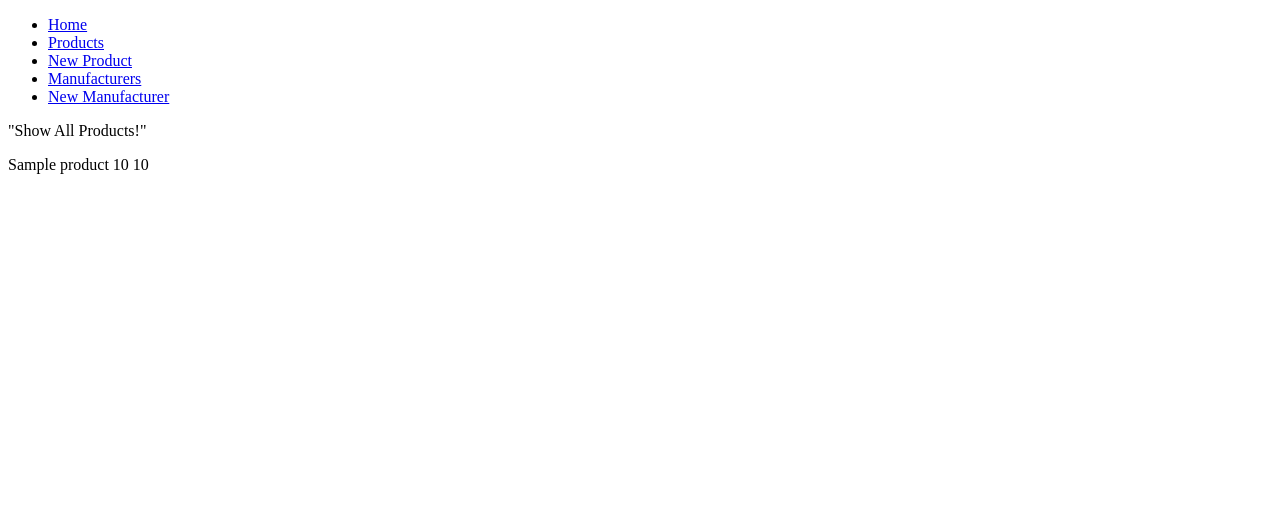
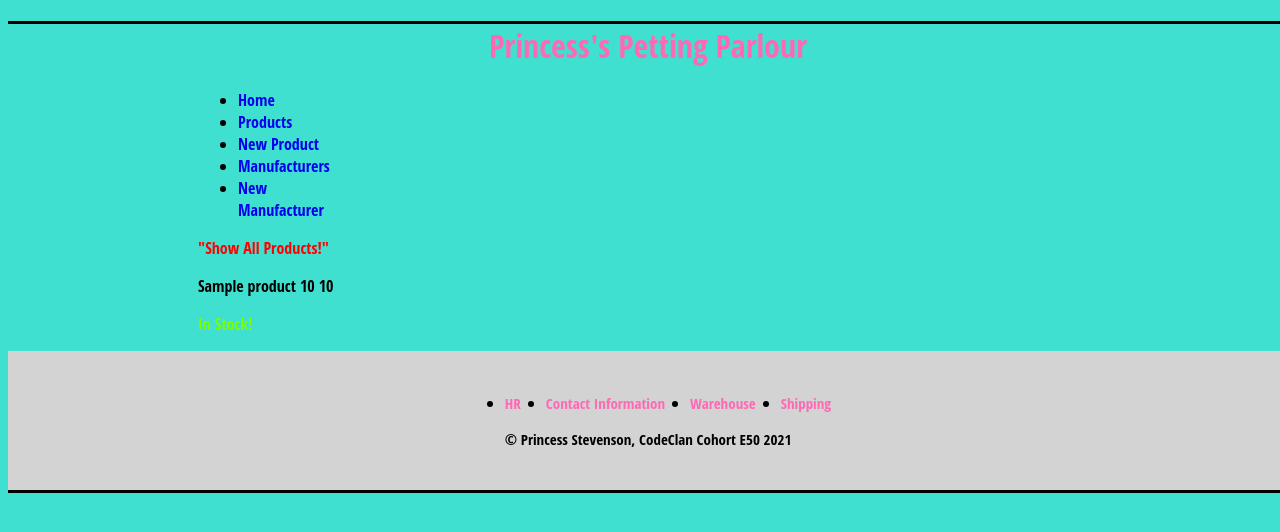
Before and after one commit to PrincessStevenson/project1_shop, a Flask app: page /products in a window 1280 px wide. Shown: the top 532 px of the page. Run offline with Flask 2, Linux system fonts and the light colour scheme; a database or web service that is not in the repository returns one stand-in record (values such as "Sample title"); some libraries are stand-ins or nearby versions.

Commit message:
some CSS added and some html - stock notifcation and colours added

```diff
--- a/models/product.py
+++ b/models/product.py
@@ -10,16 +10,14 @@ class Product:
         self.product_manufacturer = product_manufacturer
         self.id = id
 
-    # def mark_outofstock(self):
+    def check_stock(self):
 
-    #     stock_quantity = self.stock_quantity
+        stock_quantity = self.stock_quantity
 
-    #     if stock_quantity is <5:
-    #         print ("Low in Stock!")
+        if stock_quantity == 0:
+            return (["Out of Stock!", "red"])
 
-    #     elif stock_quantity == 0
-    #         print ("Out of Stock!")
+        elif stock_quantity <5:
+            return (["Low in Stock!", "orange"])
 
-    #     else: print ("In Stock!")
-
-    # selling_price - buying_cost =
+        else: return (["In Stock!", "green"])
--- a/static/style.css
+++ b/static/style.css
@@ -0,0 +1,125 @@
+
+html {font: 16px 'Open Sans Condensed', 'Roboto Condensed', Verdana, sans-serif;}
+
+
+#header{
+    color: hotpink;
+    font: 20%;
+    text-align: center;
+
+}
+body {
+  width: 100%;
+  height: 100%;
+  background-color: turquoise;
+}
+
+.orange {
+    color: orange;
+
+}
+
+.red {
+    color: red;
+}
+
+.green{
+    color: lawngreen;
+}
+#allprods {
+    color: red
+}
+
+
+//- Set the grid layout -//
+.grid {
+  display: grid;
+  grid-template-areas: 'header' 'sidebar' 'main' 'footer';
+  grid-template-columns: 1fr;
+  grid-template-rows: minmax(min-content, max-content) auto minmax(min-content, max-content);
+
+  margin-right: auto;
+  margin-left: auto;
+  max-width: remy(1170px);
+  min-height: 100vh;
+
+  @media screen and (min-width: 768px) {
+    grid-template-areas: 'header header' 'sidebar main' 'footer footer';
+    grid-template-columns: 1fr 4fr;
+  }
+}
+
+//- Define template areas -//
+header {
+  grid-area: header;
+}
+
+main {
+  grid-area: main;
+}
+
+aside {
+  grid-area: sidebar;
+}
+
+footer {
+  grid-area: footer;
+}
+
+
+/* header and footer lines */
+.line {
+  float: left;
+  width: 100%;
+  border-top: 3px solid Black;
+}
+.wrapper {
+  margin: auto;
+  width: 900px;
+  min-height: 70%;
+}
+
+/* takes the underlining away */
+a {
+  text-decoration: none;
+}
+
+/*Navs*/
+nav h1 {
+  float: justify;
+  justify-content: center;
+  margin-bottom: 5%;
+  margin-left: 10px;
+  padding: .25em .25em 0 0;
+  font-size: 2.5em;
+}
+nav h1 a {color:hotpink;}
+.nav-ul {
+  display: flex;
+}
+header li {width: 10%;}
+header .nav-ul a {
+  display: flex;
+  padding: 5%;
+  font-size: 20px;
+  text-align: center;
+  color: Black;
+}
+
+
+/*Footer*/
+footer {
+  padding: 2% 0;
+  width: 100%;
+  text-align: center;
+  background: lightGrey;
+}
+footer .nav-ul {justify-content: center;margin-bottom: 10px;}
+footer li:not(:first-child) {margin-left: 25px;}
+footer li:first-child a {color: hotpink;}
+footer a {
+  font-size: 15px;
+  font-weight: bold;
+  color: hotpink;
+}
+.copy {font-size: 15px;}
--- a/templates/base.html
+++ b/templates/base.html
@@ -6,11 +6,15 @@
   <meta http-equiv="X-UA-Compatible" content="ie=edge">
   <link rel="stylesheet" href="https://stackpath.bootstrapcdn.com/font-awesome/4.7.0/css/font-awesome.min.css" crossorigin="anonymous">
   <link rel="stylesheet" href="{{ url_for('static', filename='style.css') }}">
-  <title>Princess's Petting Paradise</title>
-</head>
-<body>
-  <header>
-    <nav>
+
+
+<div class="line"></div>
+<div class="wrapper">
+  <header role="banner">
+  <h1 id="header"><a>Princess's Petting Parlour</a></h1>
+    <nav role="navigation">
+
+
       <ul class="menu">
         <li><a href="/">Home</a></li>
         <li><a href="/products">Products</a></li>
@@ -20,9 +24,27 @@
       </ul>
     </nav>
   </header>
+
+
+
   <div class="container">
     {% block content %}
     {% endblock %}
   </div>
 </body>
 </html>
+
+
+</div>
+<footer>
+  <nav role="navigation">
+    <ul class="nav-ul">
+      <li><a href="#">HR</a></li>
+      <li><a href="#">Contact Information</a></li>
+      <li><a href="#">Warehouse</a></li>
+      <li><a href="#">Shipping</a></li>
+    </ul>
+  </nav>
+  <p class="copy">&copy; Princess Stevenson, CodeClan Cohort E50 2021</p>
+</footer>
+<div class="line"></div>
--- a/templates/manufacturers/new.html
+++ b/templates/manufacturers/new.html
@@ -2,10 +2,11 @@
 
 {% block content %}
 
+
 <p>
 </p>
 <form action="/manufacturers/new" method="post">
-
+        <fieldset class="form-group">
 </form>
 
 <form action="/manufacturers" method="post">
--- a/templates/products/index.html
+++ b/templates/products/index.html
@@ -1,14 +1,20 @@
 {% extends "base.html" %}
 {% block content %}
-"Show All Products!"
+<p id="allprods"> "Show All Products!"</p>
 <p>
 </p>
 <p>
 </p>
-{% for product in all_products%}
+{% for product in all_products %}
     {{ product.product_name}}
     {{ product.buying_cost}}
     {{ product.selling_price}}
+
+<p class={{ product.check_stock() [1] }}>
+    {{ product.check_stock() [0] }}
+</p>
+
+
 
 <p>
 </p>
```
Also changed, not shown: templates/products/new.html (+29 -1 lines).
